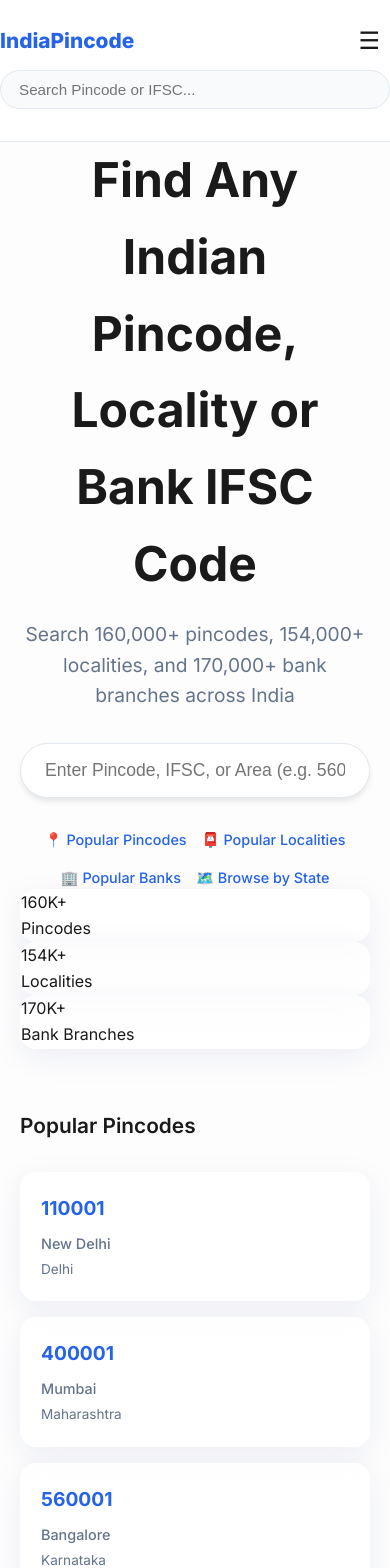
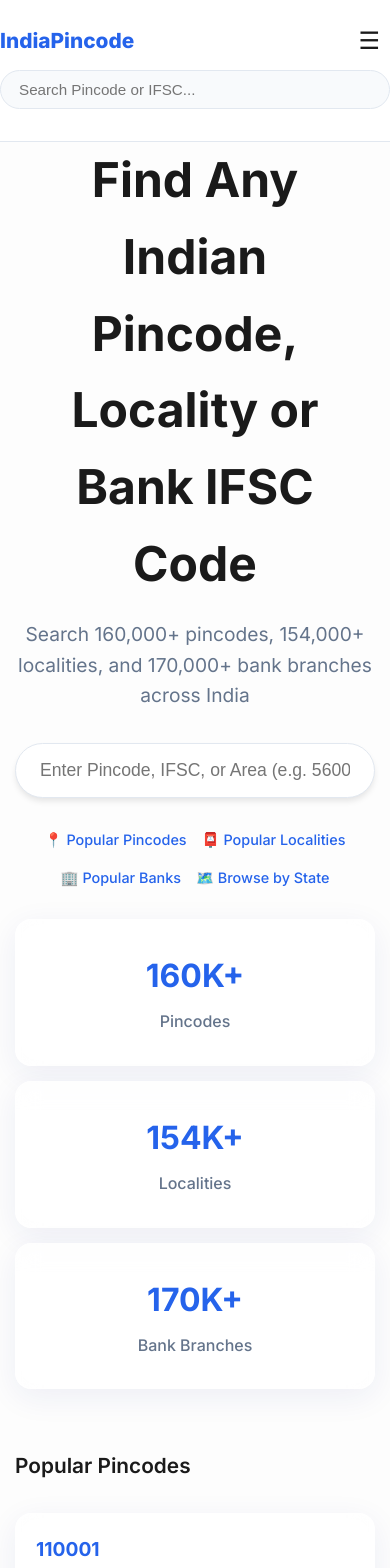
Before and after one commit to bizmantra/indiapincode, a Next.js app: page / in a window 390 px wide. Shown: the top 1568 px of the page. Built offline with nearby package versions, Linux system fonts and the light colour scheme; no server answers; the database is empty.

Commit message:
Fix: add missing stats card CSS and improve mobile responsiveness

```diff
--- a/app/globals.css
+++ b/app/globals.css
@@ -49,6 +49,12 @@
   padding: 0 20px;
 }
 
+@media (max-width: 768px) {
+  .container {
+    padding: 0 15px;
+  }
+}
+
 /* Glassmorphism */
 .glass {
   background: var(--glass);
@@ -84,6 +90,53 @@
   background: radial-gradient(circle at top right, #dbeafe, transparent),
     radial-gradient(circle at bottom left, #fff1f2, transparent);
   text-align: center;
+}
+
+/* Stats Cards */
+.stats {
+  display: grid;
+  grid-template-columns: repeat(3, 1fr);
+  gap: 20px;
+  margin-top: 40px;
+  max-width: 100%;
+}
+
+@media (max-width: 768px) {
+  .stats {
+    grid-template-columns: 1fr;
+    gap: 15px;
+    margin-top: 30px;
+  }
+}
+
+.stat-card {
+  padding: 30px 20px;
+  text-align: center;
+  border-radius: 16px;
+  transition: transform 0.2s;
+}
+
+.stat-card:hover {
+  transform: translateY(-4px);
+}
+
+.stat-number {
+  font-size: 2.5rem;
+  font-weight: 700;
+  color: var(--primary);
+  margin-bottom: 8px;
+}
+
+@media (max-width: 768px) {
+  .stat-number {
+    font-size: 2rem;
+  }
+}
+
+.stat-label {
+  font-size: 1rem;
+  color: #64748b;
+  font-weight: 500;
 }
 
 /* Page content utilities */
```
